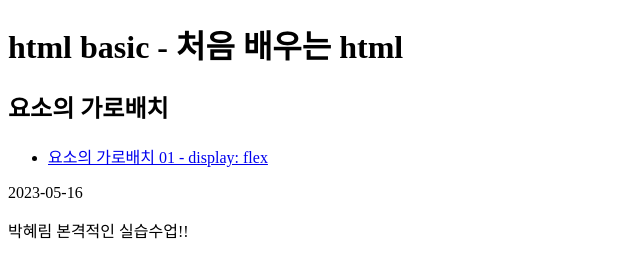
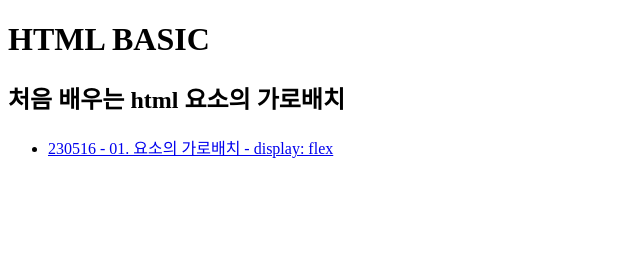
Before and after one commit to moon0suns/Html-Basic, a plain HTML site: page index.html in a window 1280 px wide. Shown: the whole page, without its empty margins (0-640 px from the left). Drawn offline with Linux system fonts and the light colour scheme.

Commit message:
Add files via upload

```diff
--- a/css/common.css
+++ b/css/common.css
@@ -117,6 +117,8 @@ body {
 ol,
 ul {
     list-style: none;
+    color: inherit;
+    text-decoration: none;
 }
 
 a {
--- a/index.html
+++ b/index.html
@@ -9,14 +9,12 @@
 </head>
 
 <body>
-    <h1>html basic - 처음 배우는 html</h1>
-
-    <h2>요소의 가로배치</h2>
+    <h1>HTML BASIC</h1>
+    <h2>처음 배우는 html 요소의 가로배치</h2>
     <ul>
-        <li><a href="./doc/01_display.html" target="_blank">요소의 가로배치 01 - display: flex </a></li>
+        <li><a href="./doc/01_display.html" target="_blank">230516 - 01. 요소의 가로배치 - display: flex </a></li>
     </ul>
-    <p>2023-05-16</p>
-    <p>박혜림 본격적인 실습수업!!</p>
+    </div>
 </body>
 
 </html>
```
